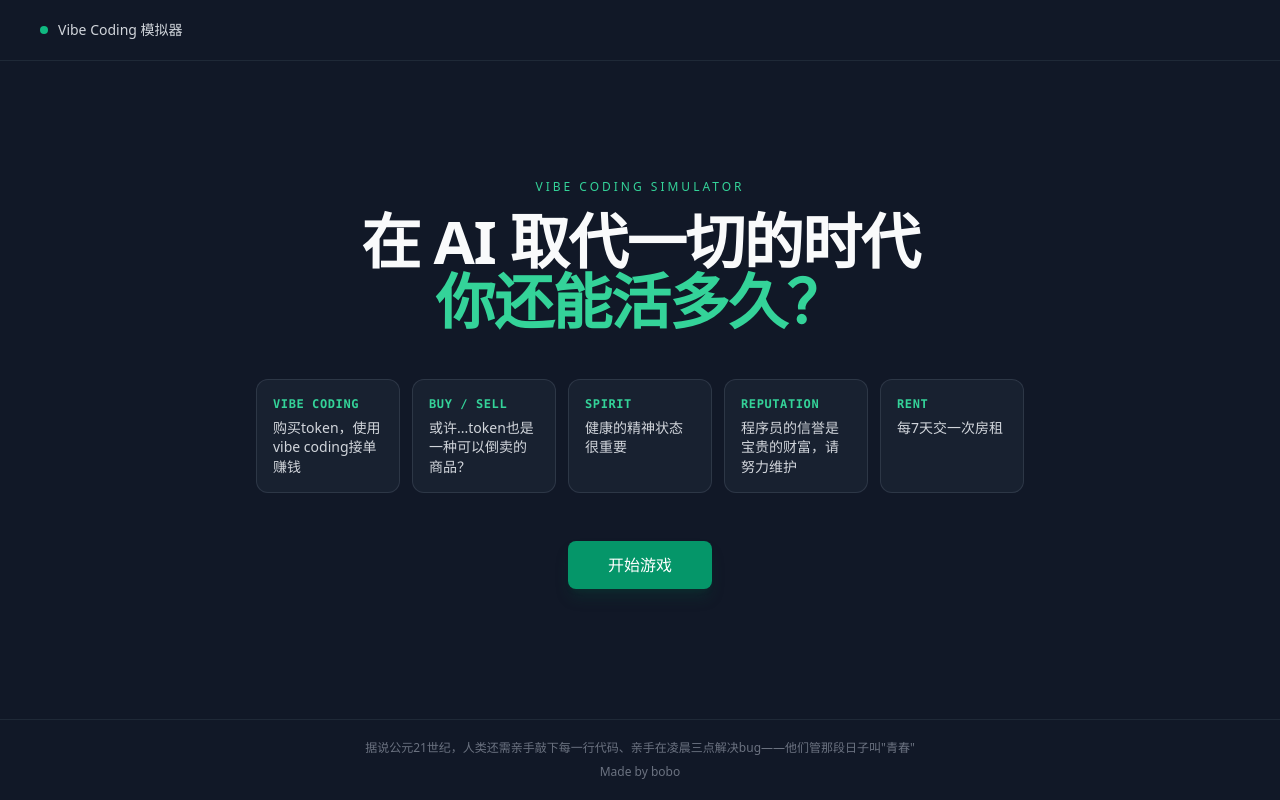
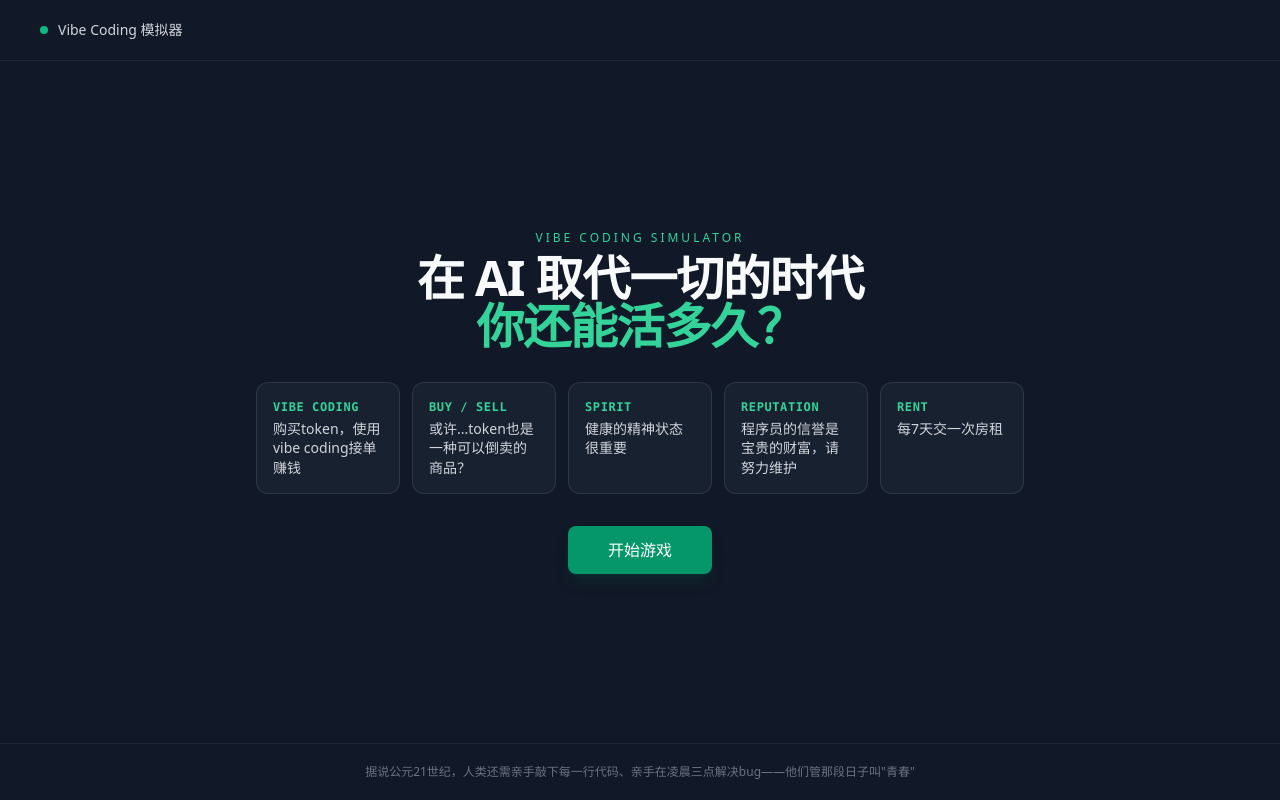
Before and after one commit to Luciferbobo/vibe_coding_sim, a React (Vite) app: page / in a window 1280 px wide. Built offline with nearby package versions, Linux system fonts and the light colour scheme; the HTML template or start-up script is replaced by a standard one.

Commit message:
fix mobile ui bugs

```diff
--- a/src/components/screens/StartScreen.tsx
+++ b/src/components/screens/StartScreen.tsx
@@ -26,8 +26,8 @@ export function StartScreen() {
   };
 
   return (
-    <div className="w-full bg-gray-900 text-gray-100 flex flex-col" style={{ minHeight: 'var(--app-height, 100vh)' }}>
-      <header className="px-4 sm:px-6 md:px-10 py-4 md:py-5 flex items-center justify-between border-b border-gray-800">
+    <div className="w-full bg-gray-900 text-gray-100 flex flex-col overflow-hidden" style={{ height: 'var(--app-height, 100vh)' }}>
+      <header className="px-4 sm:px-6 md:px-10 py-4 md:py-5 flex items-center justify-between border-b border-gray-800 shrink-0">
         <div className="flex items-center gap-2.5">
           <span className="inline-block h-2 w-2 rounded-full bg-emerald-500" />
           <span className="text-sm font-medium text-gray-300">
@@ -36,34 +36,31 @@ export function StartScreen() {
         </div>
       </header>
 
-      <main className="flex-1 flex items-center justify-center px-4 sm:px-6 md:px-10 py-8 md:py-12">
+      <main className="flex-1 flex items-center justify-center px-4 sm:px-6 md:px-10 py-4 md:py-6 overflow-hidden min-h-0">
         <div className="w-full max-w-3xl">
           {/* 标题 */}
           <div className="text-center">
             <p className="text-xs font-medium tracking-[0.25em] text-emerald-400 uppercase">
               Vibe Coding Simulator
             </p>
-            <h1 className="mt-4 text-4xl sm:text-5xl md:text-6xl font-bold tracking-tight text-gray-50">
+            <h1 className="mt-2 text-4xl sm:text-5xl font-bold tracking-tight text-gray-50">
               在 AI 取代一切的时代
               <br />
               <span className="text-emerald-400">你还能活多久？</span>
             </h1>
-            <p className="mt-6 text-base text-gray-400 max-w-xl mx-auto leading-relaxed">
-
-            </p>
           </div>
 
           {/* 规则卡片 */}
-          <div className="mt-8 md:mt-12 grid grid-cols-1 sm:grid-cols-2 lg:grid-cols-5 gap-3">
+          <div className="mt-4 md:mt-8 grid grid-cols-1 sm:grid-cols-2 lg:grid-cols-5 gap-3">
             {RULES.map((r) => (
               <div
                 key={r.title}
-                className="rounded-xl bg-gray-800/60 border border-gray-700/70 p-4 hover:border-gray-600 transition-colors"
+                className="rounded-xl bg-gray-800/60 border border-gray-700/70 p-3 md:p-4 hover:border-gray-600 transition-colors"
               >
                 <p className="text-xs font-mono font-semibold tracking-wider text-emerald-400">
                   {r.title}
                 </p>
-                <p className="mt-1.5 text-sm text-gray-300 leading-snug">
+                <p className="mt-1 text-sm text-gray-300 leading-snug">
                   {r.desc}
                 </p>
               </div>
@@ -71,7 +68,7 @@ export function StartScreen() {
           </div>
 
           {/* 开始按钮 / 加载进度 */}
-          <div className="mt-8 md:mt-12 flex flex-col items-center gap-3">
+          <div className="mt-4 md:mt-8 flex flex-col items-center gap-2">
             {!loading ? (
               <button
                 onClick={handleStart}
@@ -92,20 +89,15 @@ export function StartScreen() {
                 </p>
               </div>
             )}
-            <p className="text-xs text-gray-500">
-
-            </p>
           </div>
         </div>
       </main>
 
-      <footer className="px-4 sm:px-6 md:px-10 py-4 md:py-5 border-t border-gray-800 text-xs text-gray-500">
+      <footer className="px-4 sm:px-6 md:px-10 py-4 md:py-5 border-t border-gray-800 text-xs text-gray-500 shrink-0">
         <p className="text-center">
           据说公元21世纪，人类还需亲手敲下每一行代码、亲手在凌晨三点解决bug——他们管那段日子叫"青春"
         </p>
-        <div className="mt-2 flex items-center justify-center">
-          <span>Made by bobo</span>
-        </div>
+
         <div className="mt-1 flex justify-end sm:hidden">
           <span className="text-gray-600">PC端体验更佳</span>
         </div>
```
